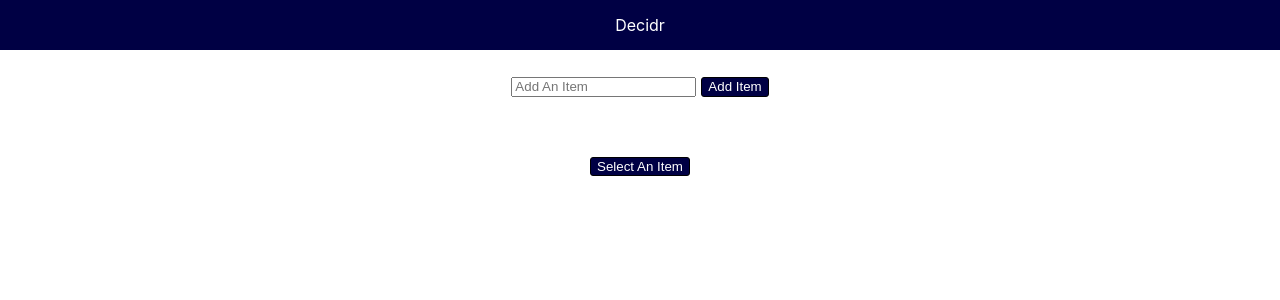
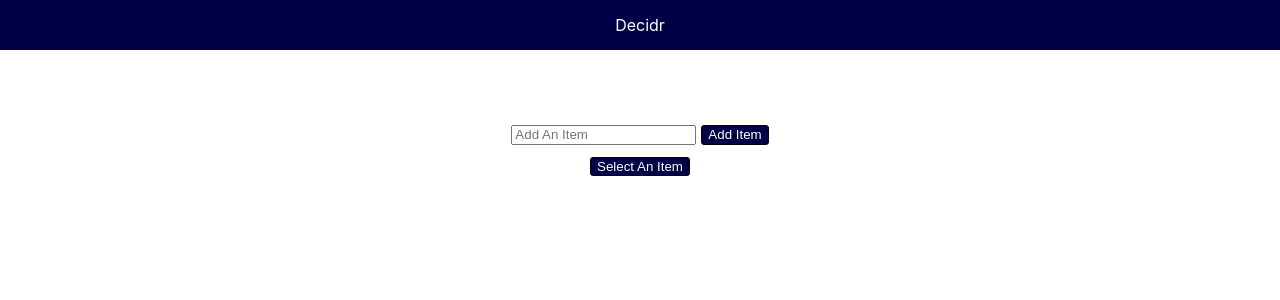
Before and after one commit to Tesfa-Worku/Decidr, a React (Create React App) app in the folder decidr/: page / in a window 1280 px wide. Shown: the top 300 px of the page. Built offline with nearby package versions, Linux system fonts and the light colour scheme.

Commit message:
chore(style): rearrange items to match design #9

```diff
--- a/decidr/src/App.js
+++ b/decidr/src/App.js
@@ -19,17 +19,17 @@ function App() {
           </header>
 
           <main>
-          <AddItem
-            listContainer={listContainer}
-            setListContainer={setListContainer}
-          />
-
             <ol id="display-list">
               {displayList}
             </ol>
 
             <p id="selected">{selectItem}</p>
           </main>
+
+          <AddItem
+            listContainer={listContainer}
+            setListContainer={setListContainer}
+          />
 
           <footer>
             <button onClick={selectRandomItem}>
```
Lines whose indentation alone changed are shown as unchanged.
